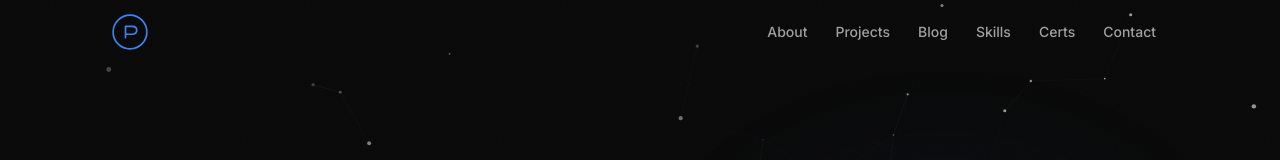
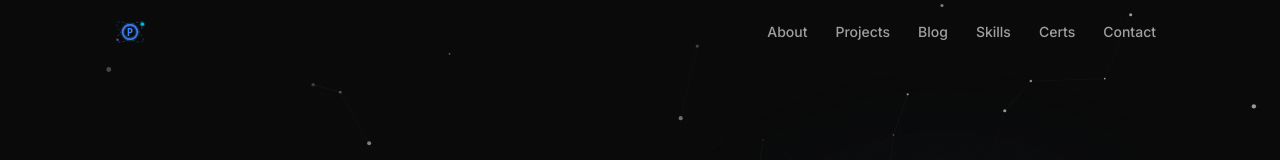
Before and after one commit to Pratik25priyanshu20/pratikpriyanshu.dev, a Next.js app: page / in a window 1280 px wide. Shown: the top 160 px of the page. Built offline with nearby package versions, Linux system fonts and the light colour scheme.

Commit message:
Add orbital logo, update blog posts, fix OG metadata

```diff
--- a/app/components/Navigation.tsx
+++ b/app/components/Navigation.tsx
@@ -81,13 +81,20 @@ export default function Navigation() {
                   <stop offset="0%" stopColor="#3b82f6"/>
                   <stop offset="100%" stopColor="#06b6d4"/>
                 </linearGradient>
+                <filter id="logo-glow" x="-50%" y="-50%" width="200%" height="200%">
+                  <feGaussianBlur stdDeviation="2" result="b"/>
+                  <feMerge><feMergeNode in="b"/><feMergeNode in="SourceGraphic"/></feMerge>
+                </filter>
               </defs>
-              <circle cx="32" cy="32" r="30" stroke="url(#logo-grad)" strokeWidth="3"/>
-              <path d="M24 42V22H36C41 22 44 25 44 29C44 33 41 36 36 36H24"
-                    stroke="url(#logo-grad)"
-                    strokeWidth="3"
-                    strokeLinecap="round"
-                    strokeLinejoin="round"/>
+              {/* Dashed orbits */}
+              <ellipse cx="32" cy="32" rx="28" ry="10" stroke="url(#logo-grad)" strokeWidth="1.5" strokeDasharray="4 4" opacity="0.4" transform="rotate(-35 32 32)"/>
+              <ellipse cx="32" cy="32" rx="28" ry="10" stroke="url(#logo-grad)" strokeWidth="1.5" strokeDasharray="4 4" opacity="0.3" transform="rotate(35 32 32)"/>
+              {/* Nucleus ring with P */}
+              <circle cx="32" cy="32" r="13" stroke="url(#logo-grad)" strokeWidth="2.5" fill="none" filter="url(#logo-glow)"/>
+              <text x="32" y="39" textAnchor="middle" fontFamily="ui-sans-serif,system-ui" fontSize="18" fontWeight="800" fill="url(#logo-grad)">P</text>
+              {/* Electrons */}
+              <circle cx="54" cy="18" r="3" fill="#06b6d4" filter="url(#logo-glow)"/>
+              <circle cx="10" cy="46" r="2" fill="#8b5cf6" opacity="0.7"/>
             </svg>
           </button>
 
```
